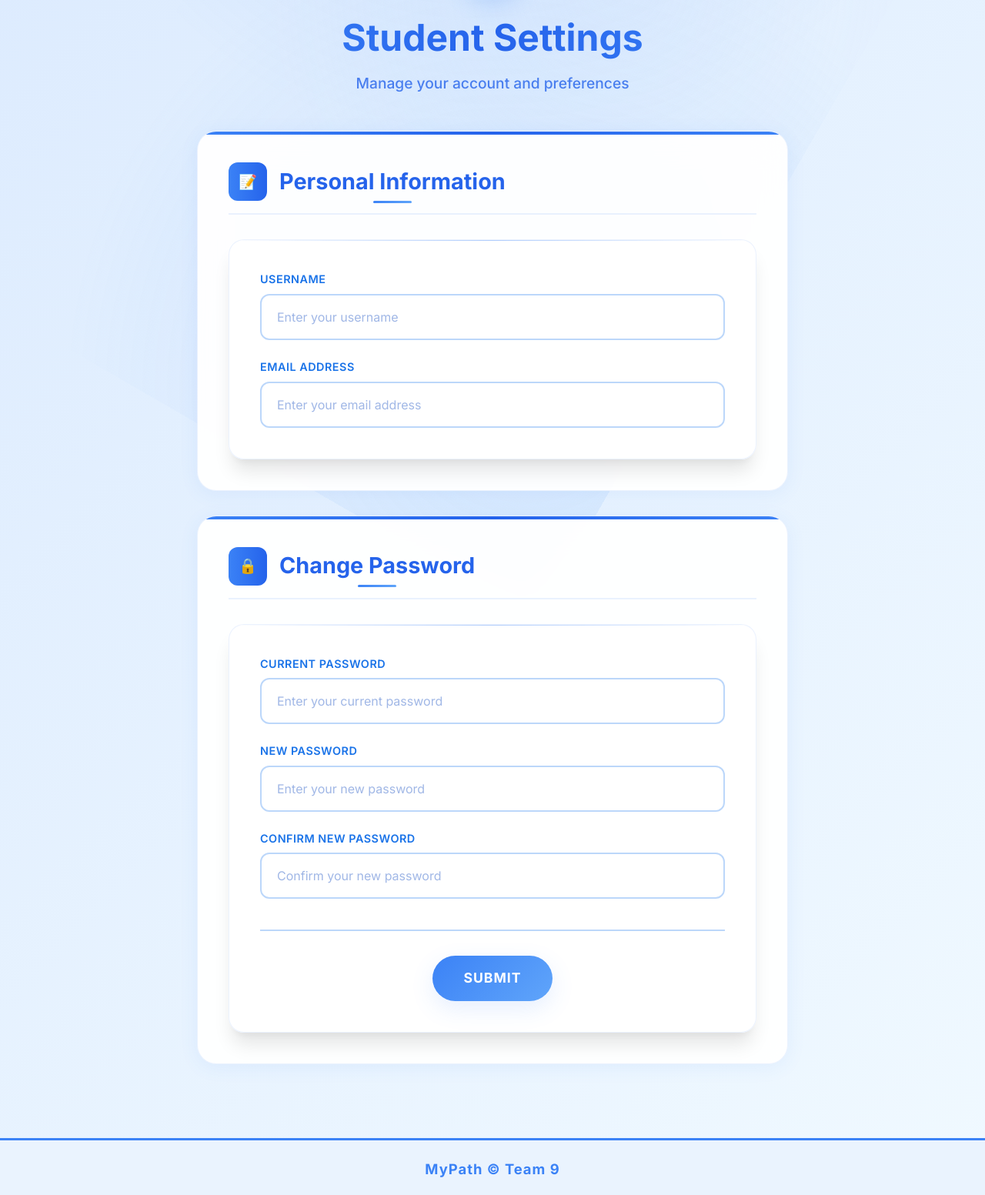
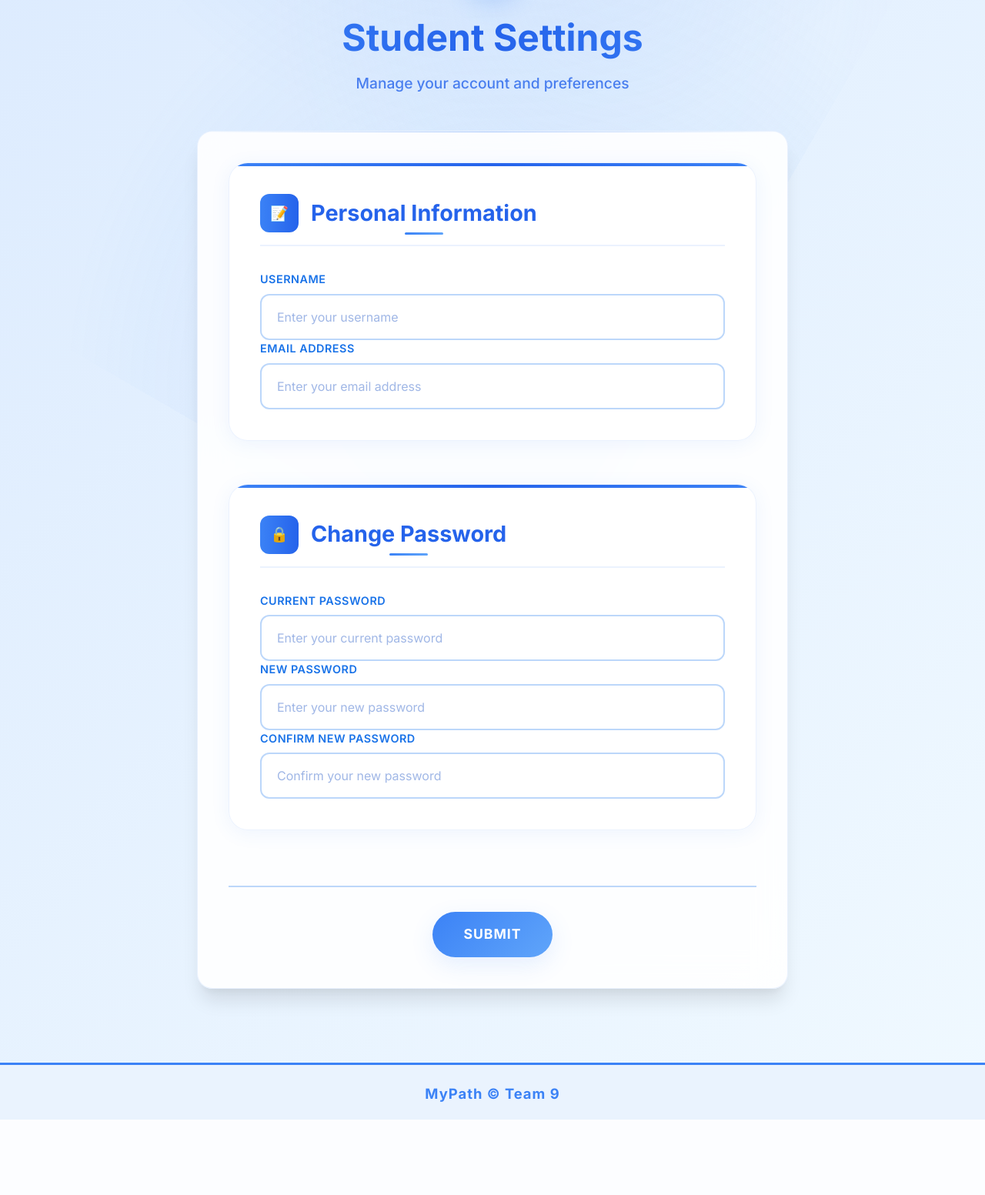
Before and after one commit to codingburgas/2425-11-g-pp-student-practices-assignment-team9, a Python web app: template My_path_team9/student/templates/settings.html in a window 1280 px wide. Shown: the part 320-1873 px from the top of the page at 77% size. After the commit the page ends 1775 px from the top, so only its background shows below. Run offline with Jinja, Linux system fonts and the light colour scheme; the template is opened without the code that fills it, so the values that code supplies are empty, except form fields; tables that the repository leaves empty hold one stand-in row (values such as "Sample post"); form fields are guessed from the names that the template uses; some libraries are stand-ins or nearby versions.

Commit message:
Fix the code

```diff
--- a/My_path_team9/student/templates/settings.html
+++ b/My_path_team9/student/templates/settings.html
@@ -187,14 +187,16 @@
     <p class="page-subtitle">Manage your account and preferences</p>
   </div>
 
+  <!-- BEGIN FORM -->
+  <form method="POST" class="enhanced-form">
+    {{ form.hidden_tag() }}
+
     <!-- Personal Information Card -->
     <div class="settings-card">
       <div class="card-header">
         <div class="card-icon">📝</div>
         <h2 class="card-title">Personal Information</h2>
       </div>
-    <form method="POST" class="enhanced-form">
-      {{ form.hidden_tag() }}
       <div class="form-group">
         <label for="username" class="form-label">Username</label>
         {{ form.username(class="form-input", placeholder="Enter your username") }}
@@ -203,7 +205,6 @@
         <label for="email" class="form-label">Email Address</label>
         {{ form.email(class="form-input", placeholder="Enter your email address") }}
       </div>
-    </form>
     </div>
 
     <!-- Password Change Card -->
@@ -212,7 +213,6 @@
         <div class="card-icon">🔒</div>
         <h2 class="card-title">Change Password</h2>
       </div>
-    <form method="POST" class="enhanced-form" id="password-form">
       <div class="form-group">
         <label for="current_password" class="form-label">Current Password</label>
         {{ form.current_password(class="form-input", placeholder="Enter your current password") }}
@@ -225,12 +225,16 @@
         <label for="confirm_password" class="form-label">Confirm New Password</label>
         {{ form.confirm_password(class="form-input", placeholder="Confirm your new password") }}
       </div>
+    </div>
+
+    <!-- Submit Button -->
     <div class="submit-section">
       <button type="submit" class="submit-button">
         {{ form.submit.label.text }}
       </button>
     </div>
   </form>
+  <!-- END FORM -->
 </div>
-</div>
+
 {% endblock %}
```
Also changed, not shown: My_path_team9/teacher/templates/settings_teacher.html (+6 -6 lines). Lines whose indentation alone changed are shown as unchanged.
